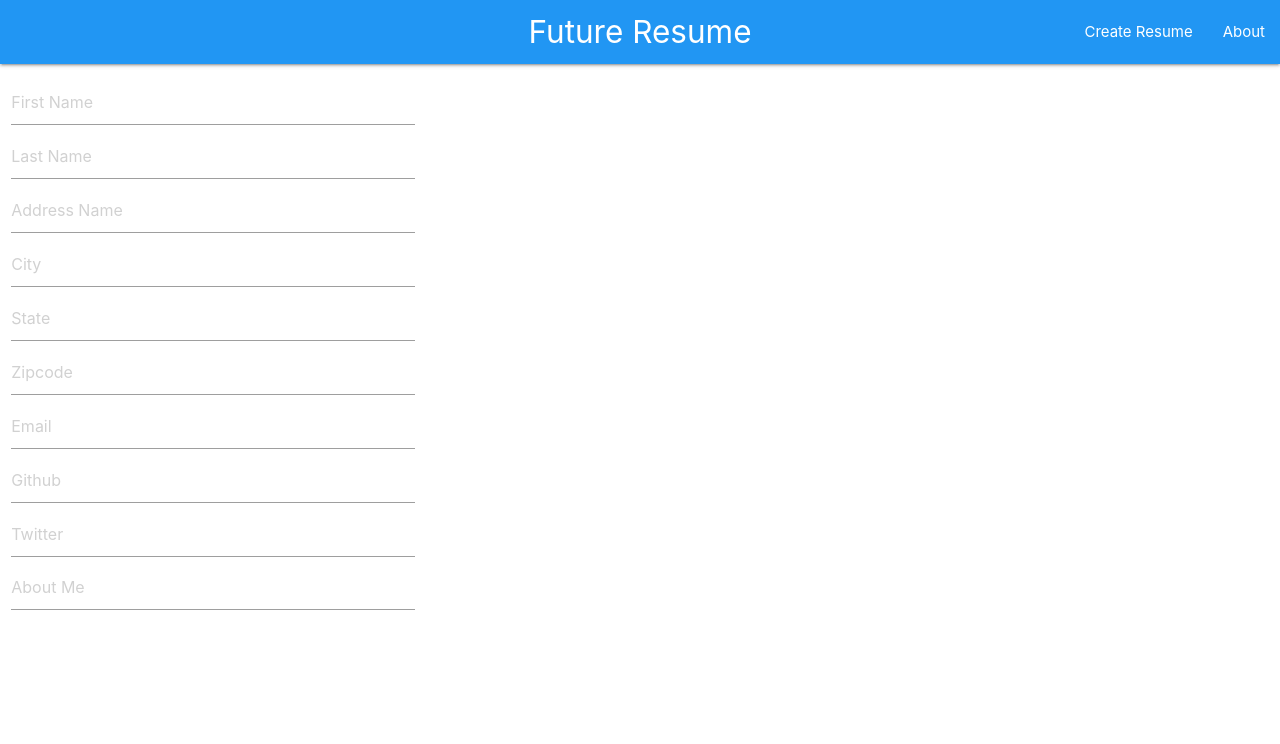
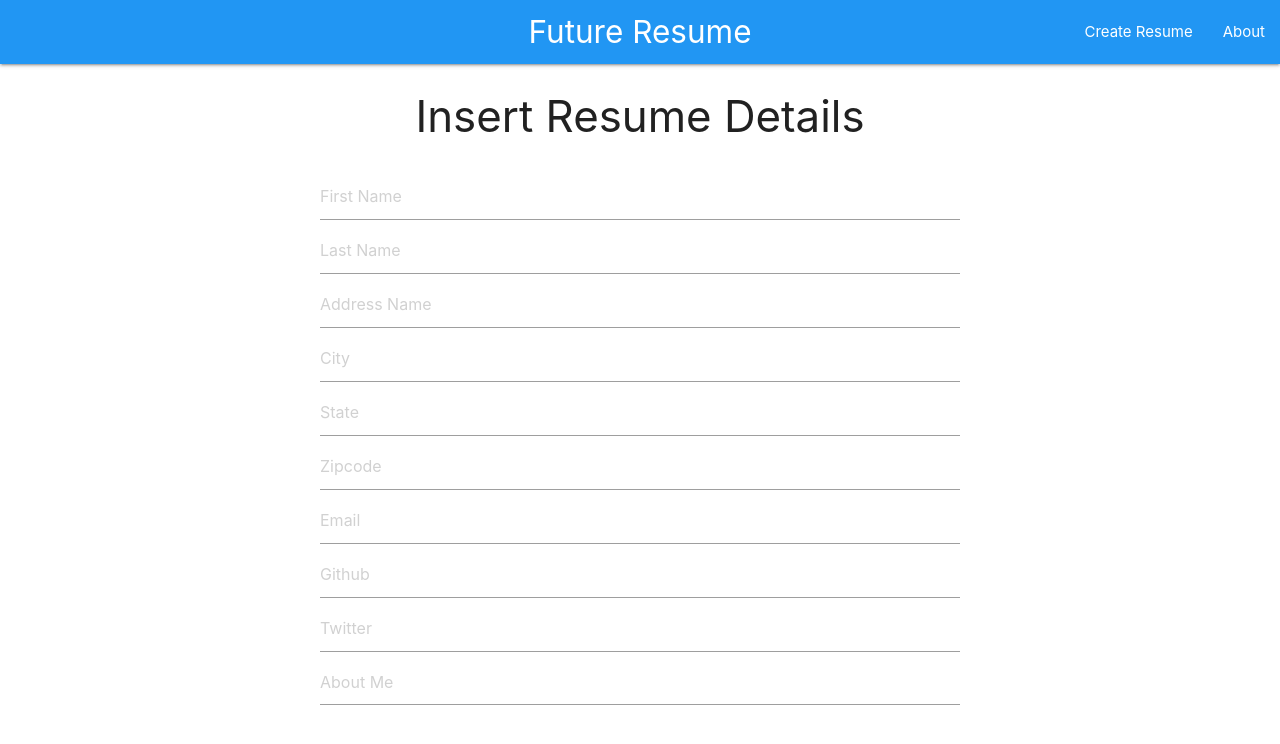
Before and after one commit to m-tartag/FutureResume, a React (Create React App) app in the folder client/: page /resumeform in a window 1280 px wide. Shown: the top 744 px of the page. Built offline with nearby package versions, Linux system fonts and the light colour scheme.

Commit message:
updated resumeform

```diff
--- a/client/src/components/layouts/ResumeForm.js
+++ b/client/src/components/layouts/ResumeForm.js
@@ -4,10 +4,11 @@ import React, { Component } from 'react';
 class ResumeForm extends Component {
     render() {
         return (
-            <div class="row">
-    <form class="col s12">
-      <div class="row">
-        <div class="input-field col s4">
+            <div class="row " >
+               <h3 class="align center">Insert Resume Details</h3>
+    <form class="col s6 offset-m3" >
+      <div class="row ">
+        <div class="input-field ">
           <input placeholder="First Name" id="first_name" type="text" class="validate" />
 
           <input placeholder="Last Name" id="first_name" type="text" class="validate" />
```
